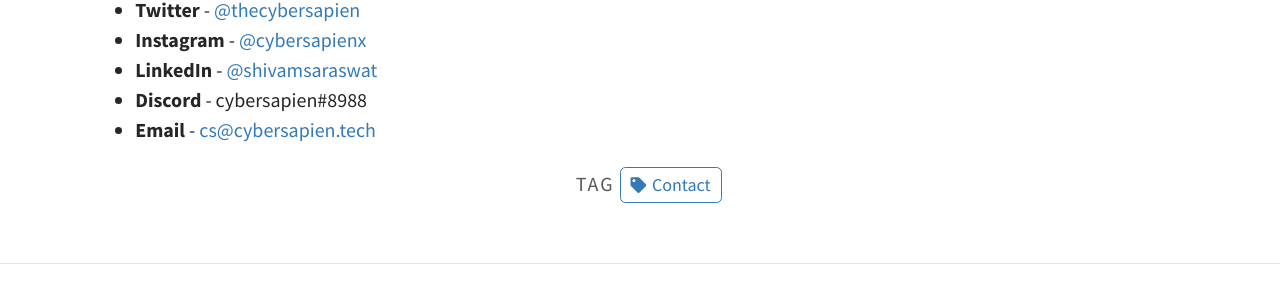
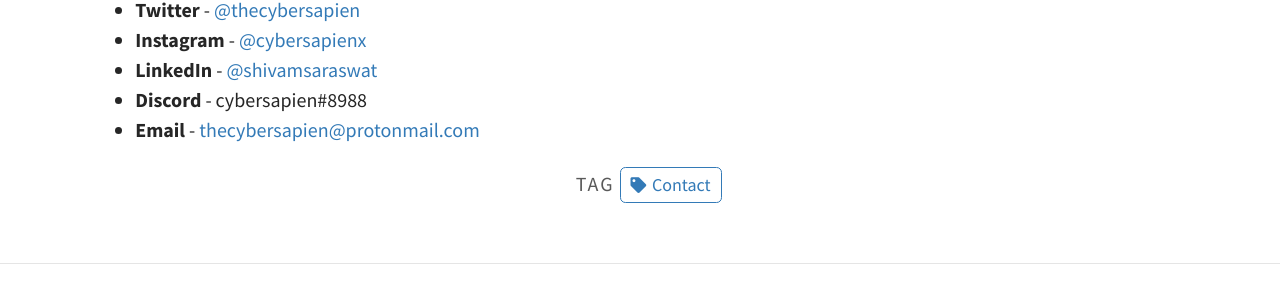
Before and after one commit to thecybersapien/thecybersapien.github.io, a Jekyll site: the page built from pages/contact.md, in a window 1280 px wide. Shown: the part 398-705 px from the top of the page. Built offline with Jekyll 4.4.1, drawn with Linux system fonts in a browser that asks for light colours.

Commit message:
Changed contact email

```diff
--- a/_data/social.yml
+++ b/_data/social.yml
@@ -1,6 +1,6 @@
 # Icons on the footer
 rss: true
-email_address: cs@cybersapien.tech
+email_address: thecybersapien@protonmail.com
 behance:
 bitbucket:
 dribbble:
--- a/pages/contact.md
+++ b/pages/contact.md
@@ -12,4 +12,4 @@ Hey! If you wish to connect with me, feel free to reach me via any of the below
 - **Instagram** - [@cybersapienx](https://www.instagram.com/cybersapienx/)
 - **LinkedIn** - [@shivamsaraswat](https://www.linkedin.com/in/shivamsaraswat/)
 - **Discord** - cybersapien#8988
-- **Email** - [cs@cybersapien.tech](mailto:cs@cybersapien.tech)
+- **Email** - [thecybersapien@protonmail.com](mailto:thecybersapien@protonmail.com)
```
